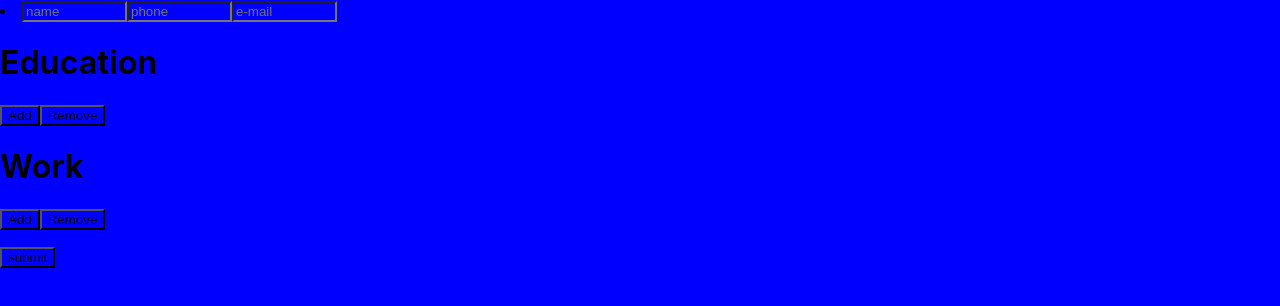
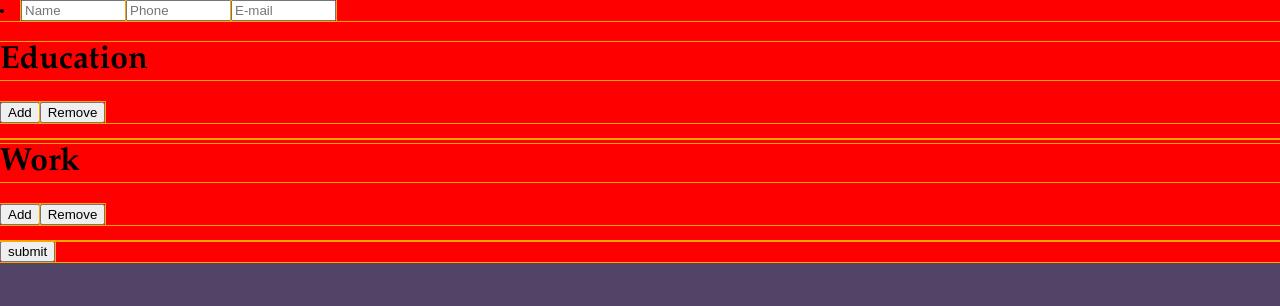
Before and after one commit to wavesinaroom/my_odin_project_cv_application, a React (Create React App) app: page / in a window 1280 px wide. Shown: the top 306 px of the page. Built offline with nearby package versions, Linux system fonts and the light colour scheme.

Commit message:
[Task] Set up outline for all elements

```diff
--- a/src/App.css
+++ b/src/App.css
@@ -1,41 +1,12 @@
-* {
-  background-color: blue;
+*{
+  outline: 1px solid orange;
 }
-.App {
-  text-align: center;
+body {
+  background-color: #524466;
+  font-family: 'Garamond', 'Georgia', 'Times New Roman';
 }
 
-.App-logo {
-  height: 40vmin;
-  pointer-events: none;
+.app{
+  display: flexbox;
+  background-color: red;
 }
-
-@media (prefers-reduced-motion: no-preference) {
-  .App-logo {
-    animation: App-logo-spin infinite 20s linear;
-  }
-}
-
-.App-header {
-  background-color: #282c34;
-  min-height: 100vh;
-  display: flex;
-  flex-direction: column;
-  align-items: center;
-  justify-content: center;
-  font-size: calc(10px + 2vmin);
-  color: white;
-}
-
-.App-link {
-  color: #61dafb;
-}
-
-@keyframes App-logo-spin {
-  from {
-    transform: rotate(0deg);
-  }
-  to {
-    transform: rotate(360deg);
-  }
-}
--- a/src/App.js
+++ b/src/App.js
@@ -8,7 +8,7 @@ function App() {
   const [markup,setMarkup] = useState('');
 
   return (
-    <>
+    <div className="app">
      <form id="main">
         <Module title="General"/>
         <Section title="Education"/>
@@ -34,7 +34,7 @@ function App() {
           {markup}
         </article>
       </div>
-    </>
+    </div>
   );
 }
 
--- a/src/components/module.js
+++ b/src/components/module.js
@@ -11,33 +11,33 @@ function Module(props){
     case "Certification":
       return(
         <li >
-          <input type="text" className="certification" placeholder="school" size="10" value={one} onChange={(e)=>setOne(e.target.value)}  />
-          <input type="text" className="certification" placeholder="title" size="10" value={two} onChange={(e)=>setTwo(e.target.value)} />
-          <input type="date" className="certification" placeholder="date" size="10" value={three} onChange={(e)=>setThree(e.target.value)}/>
+          <input type="text" className="certification" placeholder="School" size="10" value={one} onChange={(e)=>setOne(e.target.value)}  />
+          <input type="text" className="certification" placeholder="Title" size="10" value={two} onChange={(e)=>setTwo(e.target.value)} />
+          <input type="date" className="certification" placeholder="Date" size="10" value={three} onChange={(e)=>setThree(e.target.value)}/>
         </li>
       );
     case "Experience":
       return(
         <li>
-          <input type="text" className="experience" placeholder="company" size="10" value={one} onChange={(e)=>setOne(e.target.value)} />
-          <input type="text" className="experience" placeholder="position" size="10" value={two} onChange={(e)=>setTwo(e.target.value)}/>
-          <input type="date" className="experience" placeholder="from" size="10" value={three} onChange={(e)=>setThree(e.target.value)}/>
-          <input type="date" className="experience" placeholder="until" size="10" value={four} onChange={(e)=>setFour(e.target.value)}/>
+          <input type="text" className="experience" placeholder="Company" size="10" value={one} onChange={(e)=>setOne(e.target.value)} />
+          <input type="text" className="experience" placeholder="Position" size="10" value={two} onChange={(e)=>setTwo(e.target.value)}/>
+          <input type="date" className="experience" placeholder="From" size="10" value={three} onChange={(e)=>setThree(e.target.value)}/>
+          <input type="date" className="experience" placeholder="Until" size="10" value={four} onChange={(e)=>setFour(e.target.value)}/>
           <h3>Tasks</h3>
         </li>
       );
     case "General":
       return(
         <li>
-          <input type="text" className="general" placeholder="name" required size="10" value={one} onChange={(e)=>setOne(e.target.value)}/>
-          <input type="tel" className="general" placeholder="phone" required size="10" value={two} onChange={(e)=>setTwo(e.target.value)}/>
-          <input type="email" className="general" placeholder="e-mail" required size="10" value={three} onChange={(e)=>setThree(e.target.value)}/>
+          <input type="text" className="general" placeholder="Name" required size="10" value={one} onChange={(e)=>setOne(e.target.value)}/>
+          <input type="tel" className="general" placeholder="Phone" required size="10" value={two} onChange={(e)=>setTwo(e.target.value)}/>
+          <input type="email" className="general" placeholder="E-mail" required size="10" value={three} onChange={(e)=>setThree(e.target.value)}/>
         </li>
       );
     case "Task":
       return(
         <li>
-          <input type="text" className="task" placeholder="task" value={one} onChange={(e)=>setOne(e.target.value)}/>
+          <input type="text" className="task" placeholder="Task" value={one} onChange={(e)=>setOne(e.target.value)}/>
         </li>
       ) ;
     default:
```
